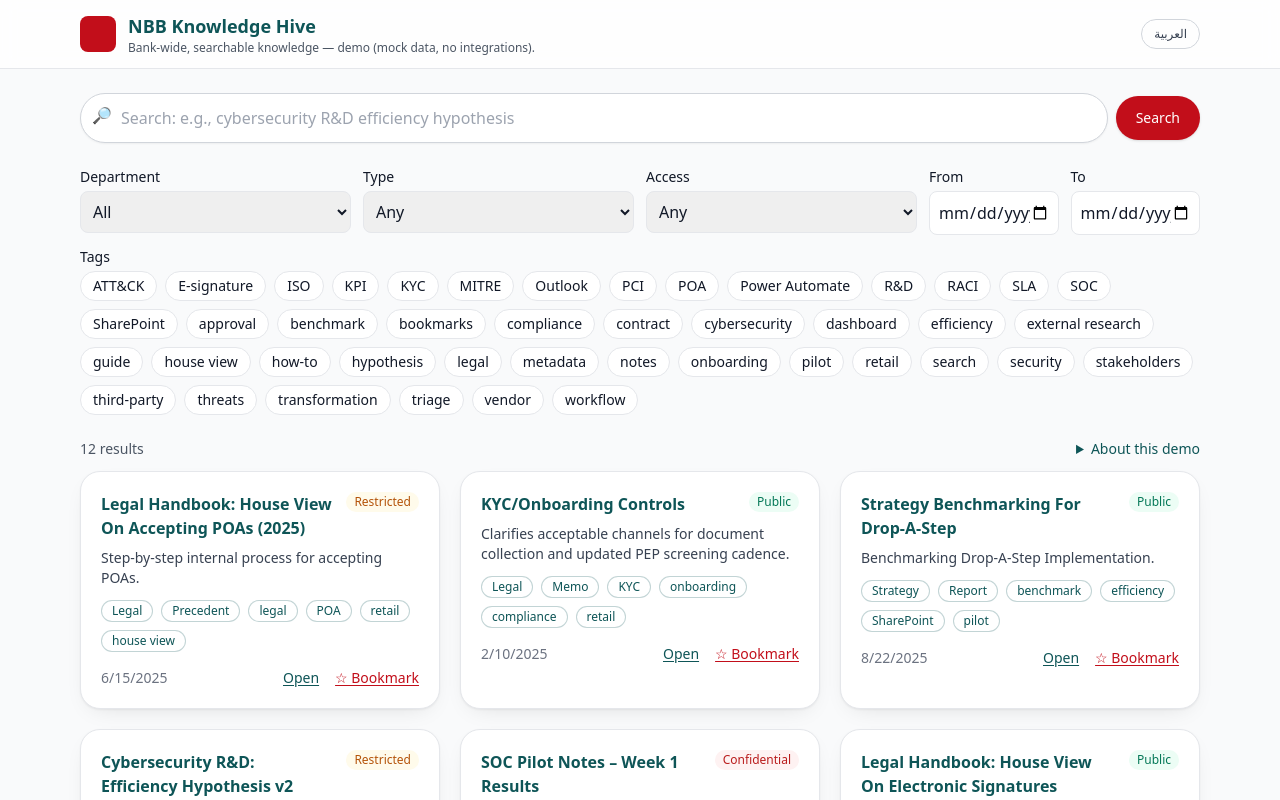
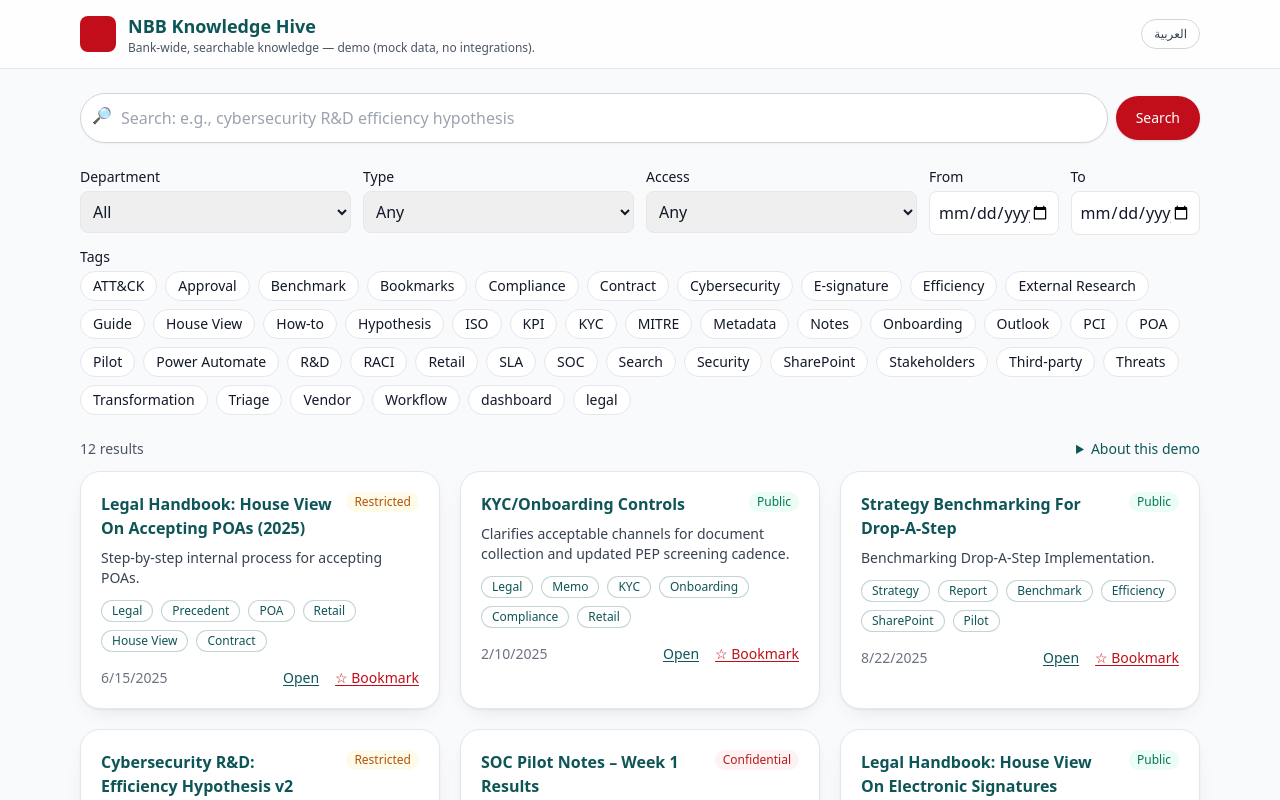
Before and after one commit to HeshamBucheeri/nbb-knowledge-hive, a React (Vite) app in the folder nbb-knowledge-hive/nbb-knowledge-hive/: page / in a window 1280 px wide. Shown: the top 800 px of the page. Built offline with nearby package versions, Linux system fonts and the light colour scheme.

Commit message:
Update mock.ts

```diff
--- a/nbb-knowledge-hive/nbb-knowledge-hive/src/data/mock.ts
+++ b/nbb-knowledge-hive/nbb-knowledge-hive/src/data/mock.ts
@@ -8,7 +8,7 @@ export const MOCK_DOCS: Doc[] = [
     department: "Legal",
     type: "Precedent",
     date: "2025-06-15",
-    tags: ["legal", "POA", "retail", "house view", "contract"],
+    tags: ["POA", "Retail", "House View", "Contract"],
     stakeholders: ["Legal", "Compliance", "Retail"],
     accessLevel: "Restricted",
     content: "Template table for what to accept and not to accept when recieving a POA request.",
@@ -21,7 +21,7 @@ export const MOCK_DOCS: Doc[] = [
     department: "Legal",
     type: "Memo",
     date: "2025-02-10",
-    tags: ["KYC", "onboarding", "compliance", "retail"],
+    tags: ["KYC", "Onboarding", "Compliance", "Retail"],
     stakeholders: ["Legal", "Retail Ops", "Compliance"],
     accessLevel: "Public",
     content: "WhatsApp collection is disallowed. Use approved channels via SharePoint forms or secure email gateways. Adds expiry checks and exception logging.",
@@ -34,7 +34,7 @@ export const MOCK_DOCS: Doc[] = [
     department: "Strategy",
     type: "Report",
     date: "2025-08-22",
-    tags: ["benchmark", "efficiency", "SharePoint", "pilot"],
+    tags: ["Benchmark", "Efficiency", "SharePoint", "Pilot"],
     stakeholders: ["Strategy", "Operations"],
     accessLevel: "Public",
     content: "Average filing time dropped from 48s to 19s; misfiling reduced by 72% across Legal/IT/Ops cohorts during a 4-week pilot.",
@@ -47,7 +47,7 @@ export const MOCK_DOCS: Doc[] = [
     department: "Cybersecurity",
     type: "Research",
     date: "2024-11-18",
-    tags: ["cybersecurity", "R&D", "efficiency", "hypothesis", "triage"],
+    tags: ["Cybersecurity", "R&D", "Efficiency", "Hypothesis", "Triage"],
     stakeholders: ["CISO Office", "SOC", "Infra"],
     accessLevel: "Restricted",
     content: "Design an A/B pilot: prioritized ticket routing vs. FIFO. Measure queue depth, SLA breach rate, and analyst handoff time.",
@@ -60,7 +60,7 @@ export const MOCK_DOCS: Doc[] = [
     department: "Cybersecurity",
     type: "Note",
     date: "2024-12-02",
-    tags: ["SOC", "pilot", "workflow", "notes"],
+    tags: ["SOC", "Pilot", "Workflow", "Notes"],
     stakeholders: ["SOC", "Infra"],
     accessLevel: "Confidential",
     content: "Observations: reduced re-open rate, fewer duplicate tickets. Risks: over-prioritization of specific assets; calibration needed.",
@@ -73,7 +73,7 @@ export const MOCK_DOCS: Doc[] = [
     department: "Legal",
     type: "Report",
     date: "2023-09-05",
-    tags: ["E-signature", "approval"],
+    tags: ["E-signature", "Approval"],
     stakeholders: ["Legal"],
     accessLevel: "Public",
     content: "The courts now recognize electronic sigantures as a valid form of approval. We will now recognize electronic signatures as an acceptable form of approval, provided that we highlight the associated risk of forgery to the relevant department whenever this advice is given.",
@@ -86,7 +86,7 @@ export const MOCK_DOCS: Doc[] = [
     department: "Cybersecurity",
     type: "Report",
     date: "2024-08-21",
-    tags: ["vendor", "security", "ISO", "PCI", "third-party"],
+    tags: ["Vendor", "Security", "ISO", "PCI", "Third-party"],
     stakeholders: ["CISO Office", "Procurement", "Legal"],
     accessLevel: "Restricted",
     content: "CSPM evidence, SOC2/ISO recency, incident reporting SLAs, breach drill participation, and encryption at rest/in transit verification.",
@@ -99,7 +99,7 @@ export const MOCK_DOCS: Doc[] = [
     department: "IT",
     type: "Note",
     date: "2025-03-01",
-    tags: ["Outlook", "SharePoint", "Power Automate", "metadata"],
+    tags: ["Outlook", "SharePoint", "Power Automate", "Metadata"],
     stakeholders: ["IT"],
     accessLevel: "Public",
     content: "Trigger on new emails from approved senders; extract subject/tags; map to department libraries; sanitize names; log audit entries.",
@@ -112,7 +112,7 @@ export const MOCK_DOCS: Doc[] = [
     department: "Strategy",
     type: "Note",
     date: "2024-03-19",
-    tags: ["stakeholders", "RACI", "transformation"],
+    tags: ["Stakeholders", "RACI", "Transformation"],
     stakeholders: ["CIO", "COO", "Strategy"],
     accessLevel: "Public",
     content: "Keeps an up-to-date matrix for governance streams and escalation paths; aligns with program board cadence.",
@@ -125,7 +125,7 @@ export const MOCK_DOCS: Doc[] = [
     department: "Cybersecurity",
     type: "Research",
     date: "2024-10-09",
-    tags: ["external research", "MITRE", "ATT&CK", "threats"],
+    tags: ["External Research", "MITRE", "ATT&CK", "Threats"],
     stakeholders: ["CISO Office"],
     accessLevel: "Restricted",
     content: "Initial access via phishing and privilege escalation remain dominant. Recommends controls tuning and quarterly staff refreshers.",
@@ -151,7 +151,7 @@ export const MOCK_DOCS: Doc[] = [
     department: "IT",
     type: "Note",
     date: "2025-08-01",
-    tags: ["how-to", "guide", "search", "bookmarks"],
+    tags: ["How-to", "Guide", "Search", "Bookmarks"],
     stakeholders: ["All Staff"],
     accessLevel: "Public",
     content: "Use the top search for keywords; filter by department, type, access, date, or tags. Open a result to view details and related items; use ☆ to bookmark.",
```
